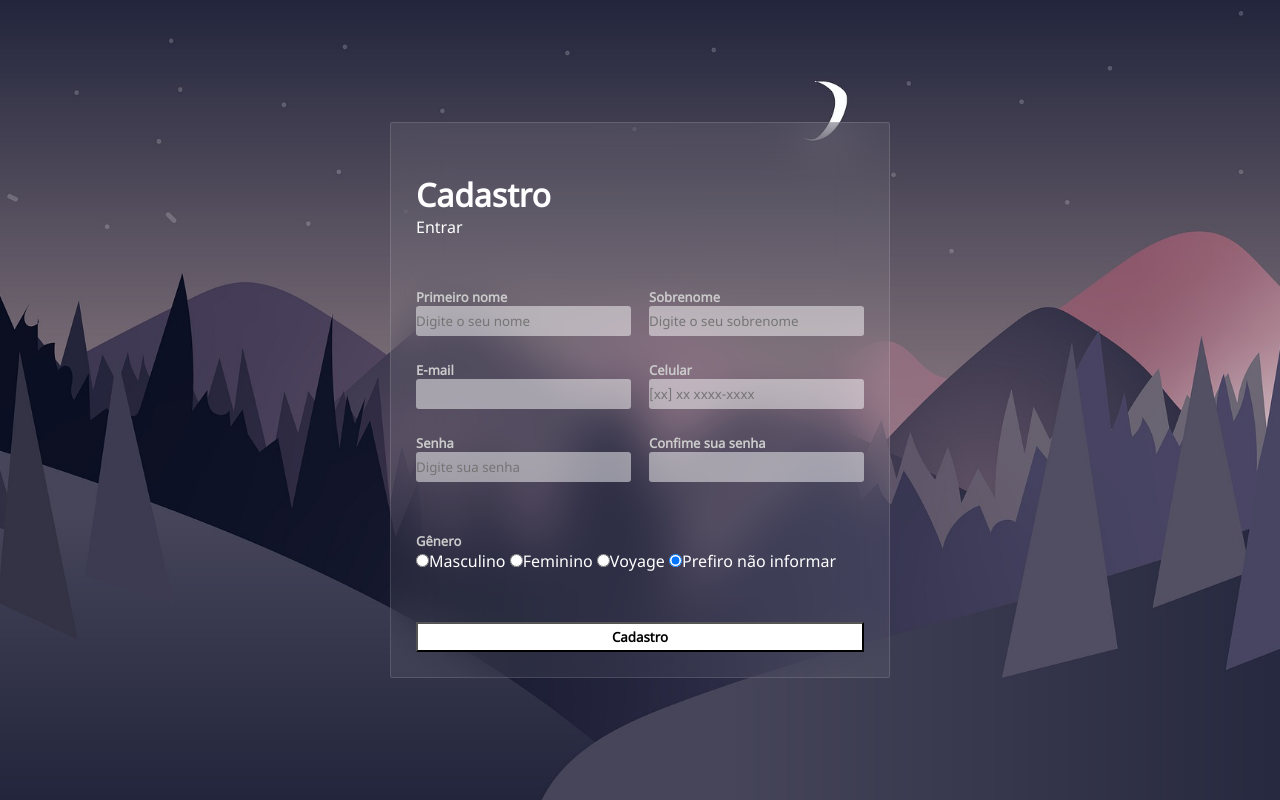
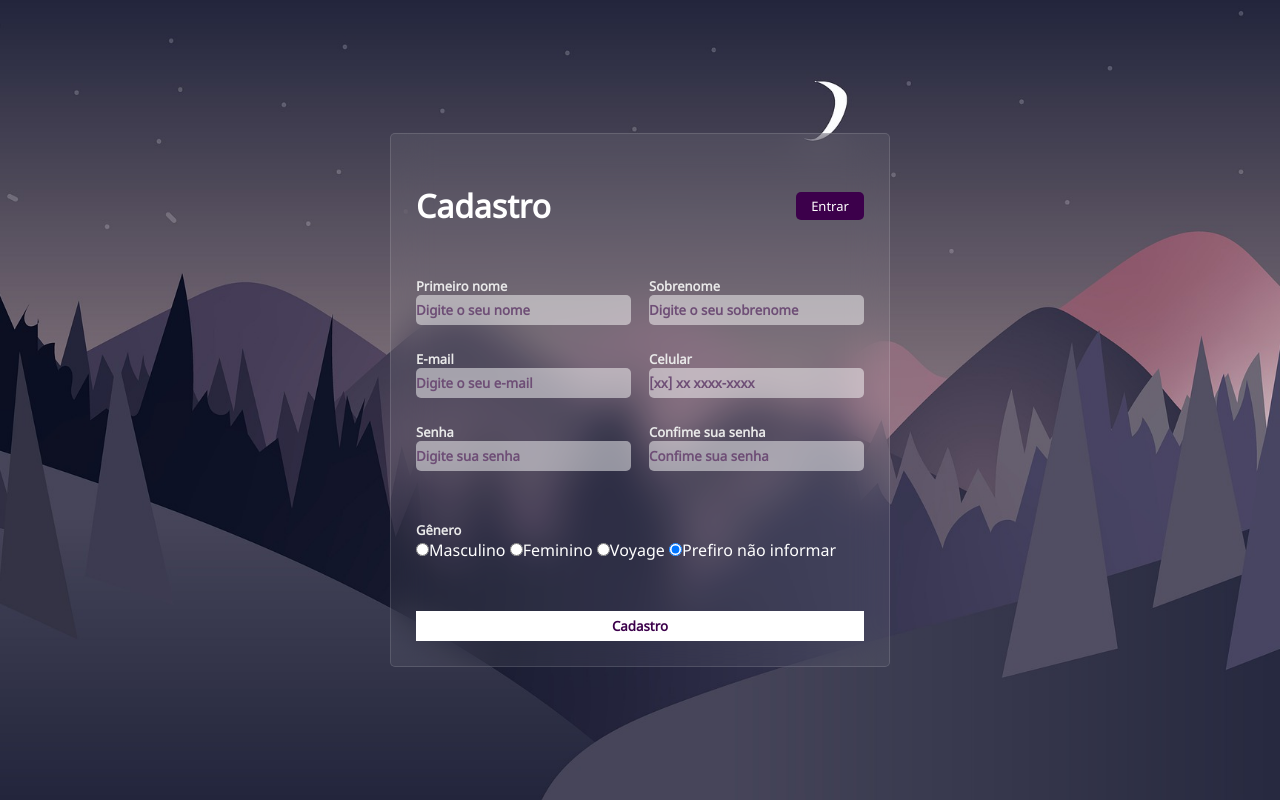
Before and after one commit to RyanSS27/projeto-formulario, a plain HTML site: page paginas/index.html in a window 1280 px wide. Drawn offline with Linux system fonts and the light colour scheme.

Commit message:
botão e umas coisinhas

```diff
--- a/paginas/index.html
+++ b/paginas/index.html
@@ -30,7 +30,7 @@
                         <label for="iemail">
                             <div class="legenda">E-mail</div>
                         </label>
-                        <input type="email" name="email" id="iemail" class="campo" autocomplete="email">
+                        <input type="email" name="email" id="iemail" class="campo" autocomplete="email" placeholder="Digite o seu e-mail">
                     </div>
                     <div class="campos">
                         <label for="inum-cel">
@@ -48,12 +48,12 @@
                         <label for="iconfirme">
                             <div class="legenda">Confime sua senha</div>
                         </label>
-                        <input type="password" name="confirme" id="iconfirme" class="campo">
+                        <input type="password" name="confirme" id="iconfirme" class="campo" placeholder="Confime sua senha">
                     </div>
                 </div>
                 <div class="generos">
                     <div class="legenda">Gênero</div>
-                    <!--opcoes-->
+
                     <input type="radio" name="genero" id="imasculino"><label for="imasculino">Masculino</label>
                     <input type="radio" name="genero" id="ifeminino"><label for="ifeminino">Feminino</label>
                     <input type="radio" name="genero" id="ivoyage"><label for="ivoyage">Voyage</label>
--- a/styles/style.css
+++ b/styles/style.css
@@ -16,6 +16,11 @@
     font-family: 'noto-sans', times, Helvetica, sans-serif;
 }
 
+body, html {
+    height: 100%;
+    width: 100%;
+}
+
 body {
     background: #292929 url(../pictures/florest.jpg) center center / cover no-repeat fixed;
 }
@@ -30,41 +35,44 @@ body {
     justify-content: center;
 }
 
-/*.tamanho {
-    max-width: 950px;
-
-    display: flex;
-    align-items: center;
-    justify-content: center;
-}
-
-.login {
-    background-color: #00b0aa;
-    text-align: center;
-
-    height: 100%;
-    max-width: 450px;
-}*/
-
 .create-account {
     max-width: 500px;
 }
 
 form {
     background-color: #ffffff10;
-    backdrop-filter: blur(25px);
+    backdrop-filter: blur(20px);
+
     color: #fff;
     font: normal normal bold 'noto-sans', arial, helvetica, sans-serif;
 
     width: 100%;
     padding: 25px;
     border: 1px solid rgba(255, 255, 255, 0.13);
-    border-radius: 2px;
+    border-radius: 5px;
+}
+
+header {
+    margin: 25px 0px 0px 0px;
+
+    display: flex;
+    justify-content: space-between;
+    align-items: center;
 }
 
 h1 {
-    margin: 25px 0px 0px 0px;
+    margin: 0px;
     font: normal normal bold 'noto-bold', arial, helvetica, sans-serif;
+}
+
+.entrar {
+    background-color: #3c004b;
+    font-size: small;
+    text-align: center;
+
+
+    padding: 5px 15px;
+    border-radius: 5px;
 }
 
 .campos-de-preenchimento {
@@ -85,12 +93,17 @@ h1 {
 
     height: 30px;
     min-width: 215px;
-    border-radius: 3px;
+    border-radius: 5px;
     border: 0px;
 }
 
+::placeholder {
+    color: #6e4e76;
+    font-weight: bold;
+}
+
 .legenda {
-    color: #cbcbcb;
+    color: #e9e9e9;
     font: normal bold small 'noto-sans', arial, helvetica, sans-serif;
 }
 
@@ -100,11 +113,13 @@ h1 {
 
 .cadastro {
     background-color: white;
+    color: #3c004b;
     font-weight: bolder;
 
     height: 30px;
     width: 100%;
     margin: 50px 0px 0px 0px;
+    border: 0px;
 
     display: block;
 }
```
